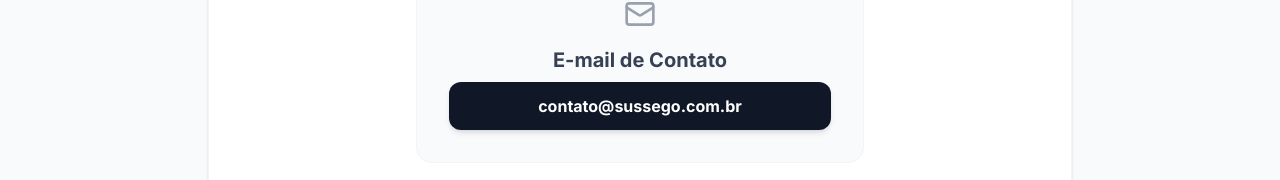
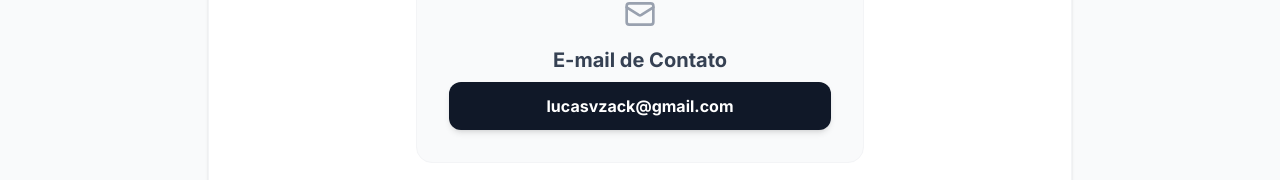
Before and after one commit to lucasvzack-sys/001, a React (Vite) app: page /contato in a window 1280 px wide. Shown: the part 505-685 px from the top of the page. Built offline with nearby package versions, Linux system fonts and the light colour scheme.

Commit message:
Update Contact.tsx

```diff
--- a/src/components/Contact.tsx
+++ b/src/components/Contact.tsx
@@ -30,7 +30,7 @@ export default function Contact({ onNavigate }: { onNavigate: (view: any) => voi
               href="mailto:lucasvzack@gmail.com"
               className="bg-gray-900 text-white px-8 py-3 rounded-xl font-bold hover:bg-gray-800 transition-colors shadow-md w-full"
             >
-              contato@sussego.com.br
+              lucasvzack@gmail.com
             </a>
           </div>
         </div>
```
